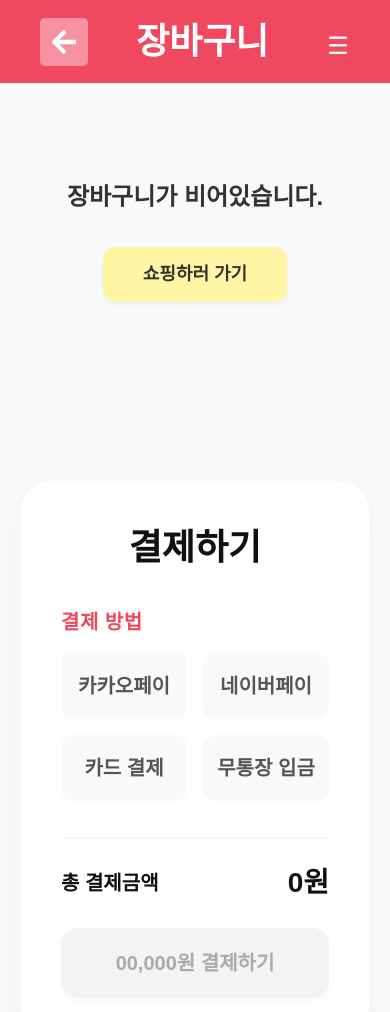
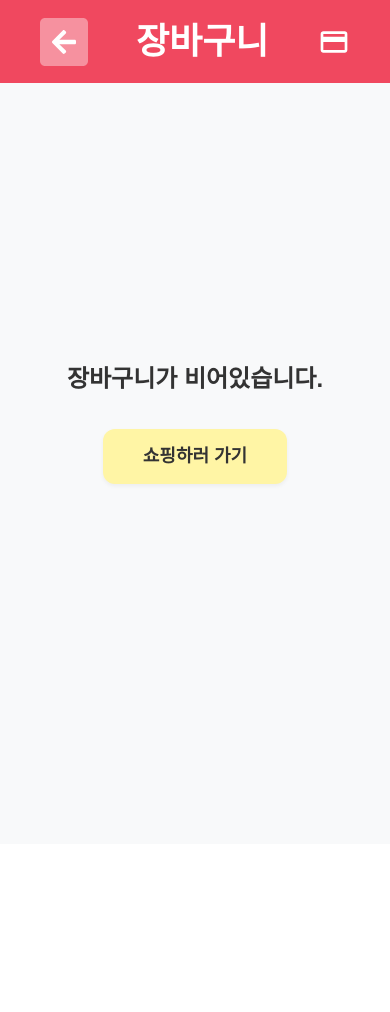
Before and after one commit to mrainbeat/week7_homework, a React (Vite) app in the folder Delivery/: page /Order in a window 390 px wide. Shown: the top 1012 px of the page. After the commit the page ends 844 px from the top, so only its background shows below. Built offline with nearby package versions, Linux system fonts and the light colour scheme; sample sign-in values are in the browser's storage; a web font is replaced by a local one.

Commit message:
[Feat] 장바구니 결제 컴포넌트 분리 및 css 수정

```diff
--- a/Delivery/src/App.jsx
+++ b/Delivery/src/App.jsx
@@ -6,6 +6,7 @@ import Menu from './pages/Menu';
 import Order from './pages/Order';
 import Layout from './components/layouts/Layout';
 import NotFound from './pages/NotFound';
+import PayCard from './components/Cart/PayCard';
 
 function App() {
   //모든 음식을 담을 리스트 만들기
@@ -44,11 +45,18 @@ function App() {
         <Route path="/Signup" element={<Signup />}></Route>
         <Route path="/" element={<Layout />}>
           <Route index element={<Navigate to="/Menu" replace />} />
-          <Route path="Menu" element={<Menu addToCart={addToCart} />}></Route>
+          <Route
+            path="Menu"
+            element={<Menu addToCart={addToCart} pageType="main" />}
+          ></Route>
           <Route
             path="Order"
             element={<Order cart={cart} addToCart={addToCart} />}
-          ></Route>
+          />
+          <Route
+            path="PayCard"
+            element={<PayCard cart={cart} addToCart={addToCart} />}
+          />
         </Route>
         <Route path="*" element={<NotFound />}></Route>
       </Routes>
--- a/Delivery/src/components/CartList.jsx
+++ b/Delivery/src/components/Cart/CartList.jsx
@@ -1,6 +1,6 @@
-import '../pages/Order.css';
-import minus from '../assets/minus.svg';
-import plus from '../assets/plus.svg';
+import '../../pages/Order.css';
+import minus from '../../assets/minus.svg';
+import plus from '../../assets/plus.svg';
 import { useState } from 'react';
 
 const CartList = ({ item, addToCart }) => {
--- /dev/null
+++ b/Delivery/src/components/Cart/PayCard.jsx
@@ -0,0 +1,68 @@
+import React, { useState } from 'react';
+import Navbar from '../../components/layouts/Navbar';
+import { Link, useLocation } from 'react-router-dom';
+import Leftarrow from '../../assets/fa-solid_arrow-left.svg';
+import '../../pages/Order.css';
+
+// 부모로부터 마스터 데이터를 다이렉트로 상속받습니다.
+const PayCard = ({ cart = [] }) => {
+  const [paymentMethod, setPaymentMethod] = useState('');
+  // 총 결제 금액 실시간 계산
+  const totalPrice = cart.reduce(
+    (sum, item) => sum + item.price * item.quantity,
+    0
+  );
+  return (
+    <div className="payment-card h-full">
+      <Navbar
+        left={
+          <div className="flex gap-[48px] items-center">
+            <Link to="/Menu" className="cursor-pointer">
+              <img src={Leftarrow} alt="왼쪽화살표" />
+            </Link>
+            <span className="text-[36px] font-bold">장바구니</span>
+          </div>
+        }
+      />
+      <h2 className="payment-title">결제하기</h2>
+
+      <span className="payment-label">결제 방법</span>
+
+      {/* 결제 수단 버튼 구조 */}
+      <div className="payment-method-grid">
+        {['카카오페이', '네이버페이', '카드 결제', '무통장 입금'].map(
+          (method) => (
+            <button
+              key={method}
+              type="button"
+              className={`method-btn ${paymentMethod === method ? 'active' : ''}`}
+            >
+              {method}
+            </button>
+          )
+        )}
+      </div>
+
+      {/* 결제금액 표기 */}
+      <div className="price-summary-row">
+        <span className="price-summary-label">총 결제금액</span>
+        <span className="price-summary-value">
+          {totalPrice.toLocaleString()}원
+        </span>
+      </div>
+
+      {/* 최종 결제하기 버튼 */}
+      <button
+        type="button"
+        disabled={!paymentMethod || cartLength === 0}
+        className={`submit-payment-btn ${
+          paymentMethod && cartLength > 0 ? 'clickable' : 'disabled'
+        } cursor-pointer`}
+      >
+        {totalPrice === 0 ? '0' : totalPrice.toLocaleString()}원 결제하기
+      </button>
+    </div>
+  );
+};
+
+export default PayCard;
--- a/Delivery/src/components/layouts/Navbar.jsx
+++ b/Delivery/src/components/layouts/Navbar.jsx
@@ -1,22 +1,40 @@
 import cart from '../../assets/cart.svg';
+import card from '../../assets/card.svg';
 import { Link, useLocation } from 'react-router-dom';
 import { useState } from 'react';
 
 const Navbar = ({ left, right }) => {
   const [isOpen, setIsOpen] = useState(false);
+  const location = useLocation();
+  const isOrderPage = location.pathname.includes('/Order');
+  const isPayCardPage = location.pathname.includes('/PayCard');
+
   return (
     <nav className="fixed top-0 left-0 right-0 w-full text-white">
       <div className="h-[83px] flex items-center justify-between px-[40px] bg-[#F0485F]">
         <div>{left}</div>
         <div className="dt:flex gap-[38px] items-center hidden ">{right}</div>
-        <button
-          onClick={() => setIsOpen(!isOpen)}
-          className="dt:hidden text-2xl cursor-pointer h-[24px] w-[24px]"
-        >
-          {isOpen ? 'X' : '☰'}
-        </button>
+        {isPayCardPage ? (
+          //결제 페이지일 때
+          <Link to="/Order" className="dt:hidden cursor-pointer">
+            <img src={cart} alt="장바구니" className="w-[32px] h-[32px]" />
+          </Link>
+        ) : isOrderPage ? (
+          /* 2) 장바구니 페이지일 때: 햄버거 대신 '카드 아이콘' 띄우기 */
+          <Link to="/PayCard" className="dt:hidden cursor-pointer">
+            <img src={card} alt="결제하기" className="w-[32px] h-[32px]" />
+          </Link>
+        ) : (
+          /* 3) 그 외 페이지(메뉴)일 때: 원래대로 '햄버거 버튼' 띄우기 */
+          <button
+            onClick={() => setIsOpen(!isOpen)}
+            className="dt:hidden text-2xl cursor-pointer"
+          >
+            {isOpen ? 'X' : '☰'}
+          </button>
+        )}
       </div>
-      {isOpen && (
+      {!isOrderPage && !isPayCardPage && isOpen && (
         <div
           className="dt:hidden w-full flex flex-col bg-[#FDF7C3] dt:pt-[83px] pt-[19px] h-[calc(100vh-83px)] ml-[139px]"
           onClick={() => setIsOpen(!isOpen)}
--- a/Delivery/src/pages/Order.css
+++ b/Delivery/src/pages/Order.css
@@ -190,14 +190,16 @@
 }
 
 .method-btn:hover {
-  background-color: #e9ecef;
+  background-color: #ffffff !important;
+  color: #f0485f !important;
+  border: 2px solid #f0485f !important;
 }
 
 /* 버튼 활성화 테마 */
 .method-btn.active {
-  background-color: #111111;
-  color: #ffffff;
-  border-color: #111111;
+  background-color: #ffffff !important;
+  color: #f0485f !important;
+  border: 2px solid #f0485f !important;
 }
 
 /* 총액 표기 영역 */
@@ -233,25 +235,24 @@
   border: none;
   box-shadow: 0 4px 6px rgba(0, 0, 0, 0.02);
   transition: all 0.2s ease;
-  margin-top: auto !important; /* 최하단 고정 */
+  margin-top: auto !important;
+}
+
+.submit-payment-btn.disabled {
+  background-color: #f1f3f5 !important;
+  color: #aaaaaa !important;
+  cursor: not-allowed;
 }
 
 /* 활성화 상태 */
 .submit-payment-btn.clickable {
-  background-color: #111111;
-  color: #ffffff;
+  background-color: #f0485f !important;
+  color: #ffffff !important;
   cursor: pointer;
 }
 
 .submit-payment-btn.clickable:hover {
   background-color: #222222;
-}
-
-/* 비활성화 상태 */
-.submit-payment-btn.disabled {
-  background-color: #f1f3f5;
-  color: #aaaaaa;
-  cursor: not-allowed;
 }
 
 /* 모바일 반응형 */
@@ -266,15 +267,35 @@
     margin-bottom: 40px !important;
     padding: 0 20px !important;
   }
-  .cart-section,
-  .payment-card {
+  .cart-section {
     width: 100% !important;
     max-width: 568px !important;
     height: auto !important;
+    margin-top: 0px !important;
+  }
+  .payment-card {
+    width: 100% !important;
+    max-width: none !important;
+    height: calc(100vh - 83px) !important;
+    background-color: #ffffff !important;
+    border: none !important;
+    border-radius: 0px !important; /* 👈 [핵심] 둥근 모서리 완전히 삭제 */
+    box-shadow: none !important;
+    padding: 30px 24px !important; /* 내부 여백만 깔끔하게 유지 */
+    margin-top: 100px !important;
+    display: flex !important;
+    flex-direction: column !important;
+    box-sizing: border-box !important;
   }
   .cart-list-card,
   .cart-empty-box {
     height: auto !important;
     min-height: 400px !important;
   }
+  .payment-method-grid {
+    display: grid !important;
+    grid-template-columns: repeat(1, minmax(0, 1fr)) !important;
+    gap: 16px !important;
+    margin-bottom: 36px !important;
+  }
 }
--- a/Delivery/src/pages/Order.jsx
+++ b/Delivery/src/pages/Order.jsx
@@ -1,11 +1,12 @@
 import React, { useEffect, useState } from 'react';
 import Leftarrow from '../assets/fa-solid_arrow-left.svg';
 import Navbar from '../components/layouts/Navbar';
+import PayCard from '../components/Cart/PayCard';
 import { Link, useLocation, useNavigate } from 'react-router-dom';
-import CartList from '../components/CartList';
+import CartList from '../components/Cart/CartList';
 import './Order.css';
 
-const Order = ({ cart, addToCart }) => {
+const Order = ({ cart = [], addToCart }) => {
   const navigate = useNavigate();
   const loginStatus = localStorage.getItem('isLoggedIn');
 
@@ -39,6 +40,8 @@ const Order = ({ cart, addToCart }) => {
   return (
     <div className="order-page-container">
       <Navbar
+        totalPrice={totalPrice} // 📌 이거 한 줄 추가
+        cartLength={cart.length} // 📌 이거 한 줄 추가
         left={
           <div className="flex gap-[48px] items-center">
             <Link to="/Menu" className="cursor-pointer">
@@ -81,46 +84,8 @@ const Order = ({ cart, addToCart }) => {
         </div>
 
         {/*  오른쪽 섹션: 결제 카드 레이어 */}
-        <div className="payment-card">
-          <h2 className="payment-title">결제하기</h2>
-
-          <span className="payment-label">결제 방법</span>
-
-          {/* 독립형 버튼 격자 그리드 구조 */}
-          <div className="payment-method-grid">
-            {['카카오페이', '네이버페이', '카드 결제', '무통장 입금'].map(
-              (method) => (
-                <button
-                  key={method}
-                  type="button"
-                  onClick={() => setPaymentMethod(method)}
-                  className={`method-btn ${paymentMethod === method ? 'active' : ''}`}
-                >
-                  {method}
-                </button>
-              )
-            )}
-          </div>
-
-          {/* 결제금액 표기 */}
-          <div className="price-summary-row">
-            <span className="price-summary-label">총 결제금액</span>
-            <span className="price-summary-value">
-              {totalPrice.toLocaleString()}원
-            </span>
-          </div>
-
-          {/* 최종 결제하기 버튼 활성화 분기 처리 */}
-          <button
-            type="button"
-            disabled={!paymentMethod || cart.length === 0}
-            className={`submit-payment-btn ${
-              paymentMethod && cart.length > 0 ? 'clickable' : 'disabled'
-            }`}
-          >
-            {totalPrice === 0 ? '00,000' : totalPrice.toLocaleString()}원
-            결제하기
-          </button>
+        <div className="hidden dt:block">
+          <PayCard />
         </div>
       </div>
     </div>
```
Also changed, not shown: Delivery/src/assets/card.svg (added), Delivery/src/assets/fa-solid_arrow-left.png (deleted).
